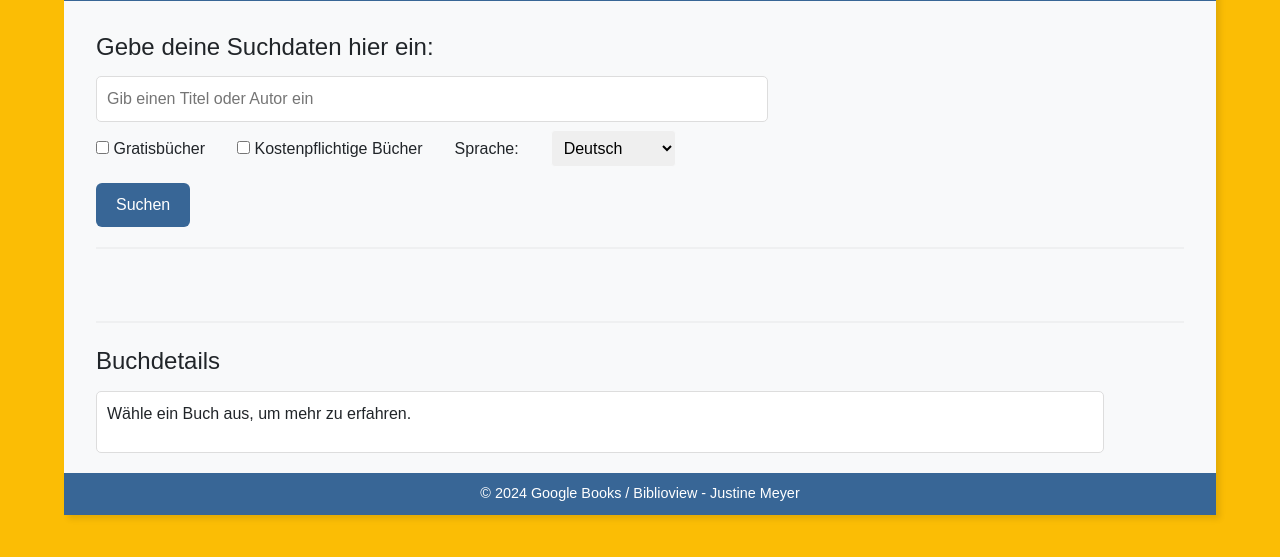
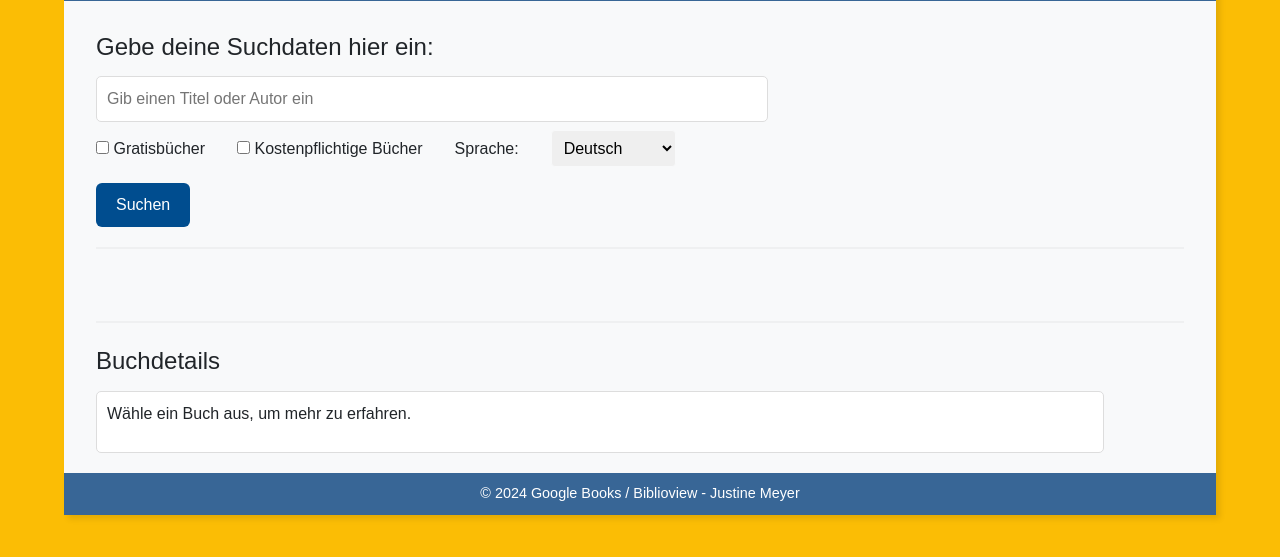
Before and after one commit to Justine-design/Justine-design.github.io, a plain HTML site: page index.html in a window 1280 px wide. Shown: the part 127-684 px from the top of the page. Drawn offline with nearby package versions, Linux system fonts and the light colour scheme.

Commit message:
Update search-btn hover & normal

```diff
--- a/style.css
+++ b/style.css
@@ -175,14 +175,14 @@ footer p {
 #search-button {
     padding: 10px 20px;
     font-size: 16px;
-    background-color: var(--button-blau);
+    background-color: var(--dunkelblau);
     color: white;
     border: none;
     cursor: pointer;
 }
 
 #search-button:hover {
-    background-color: #357ae8;
+    background-color: var(--button-blau);
 }
 
 #results-container {
```
